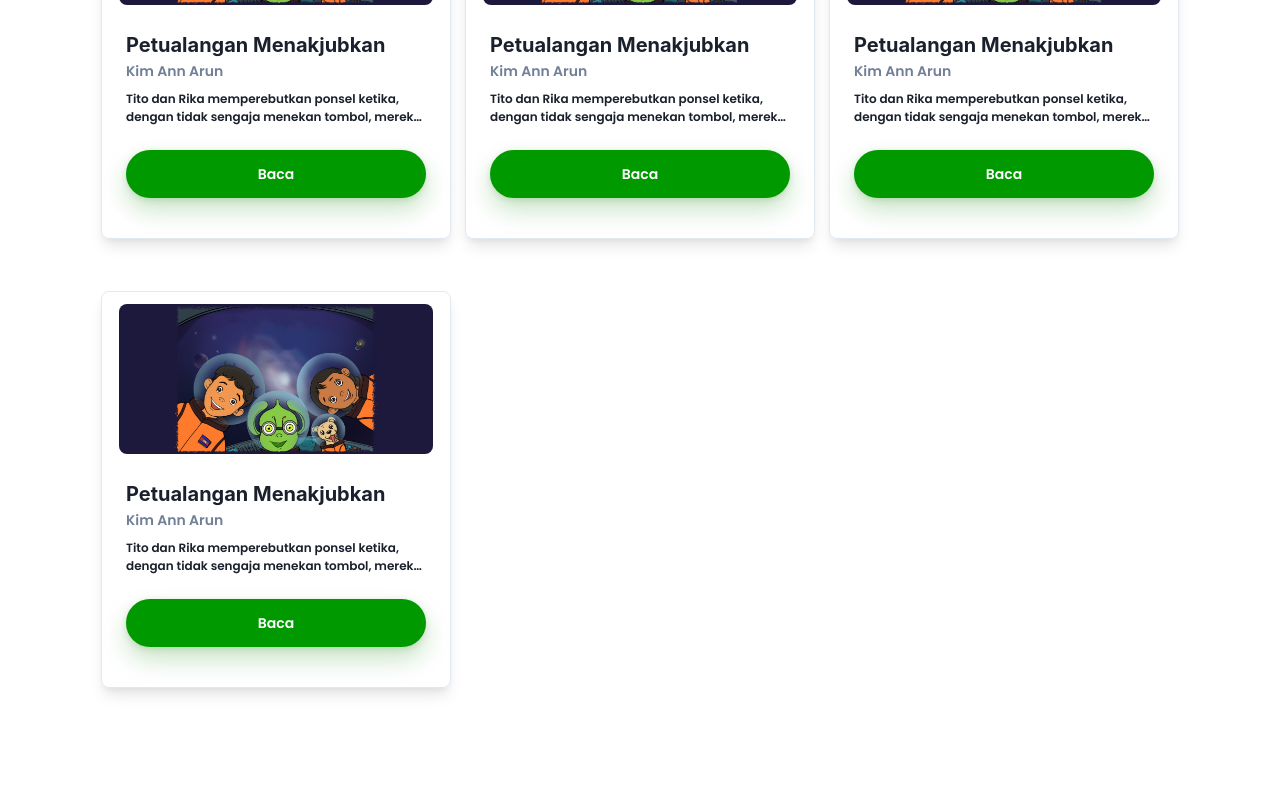
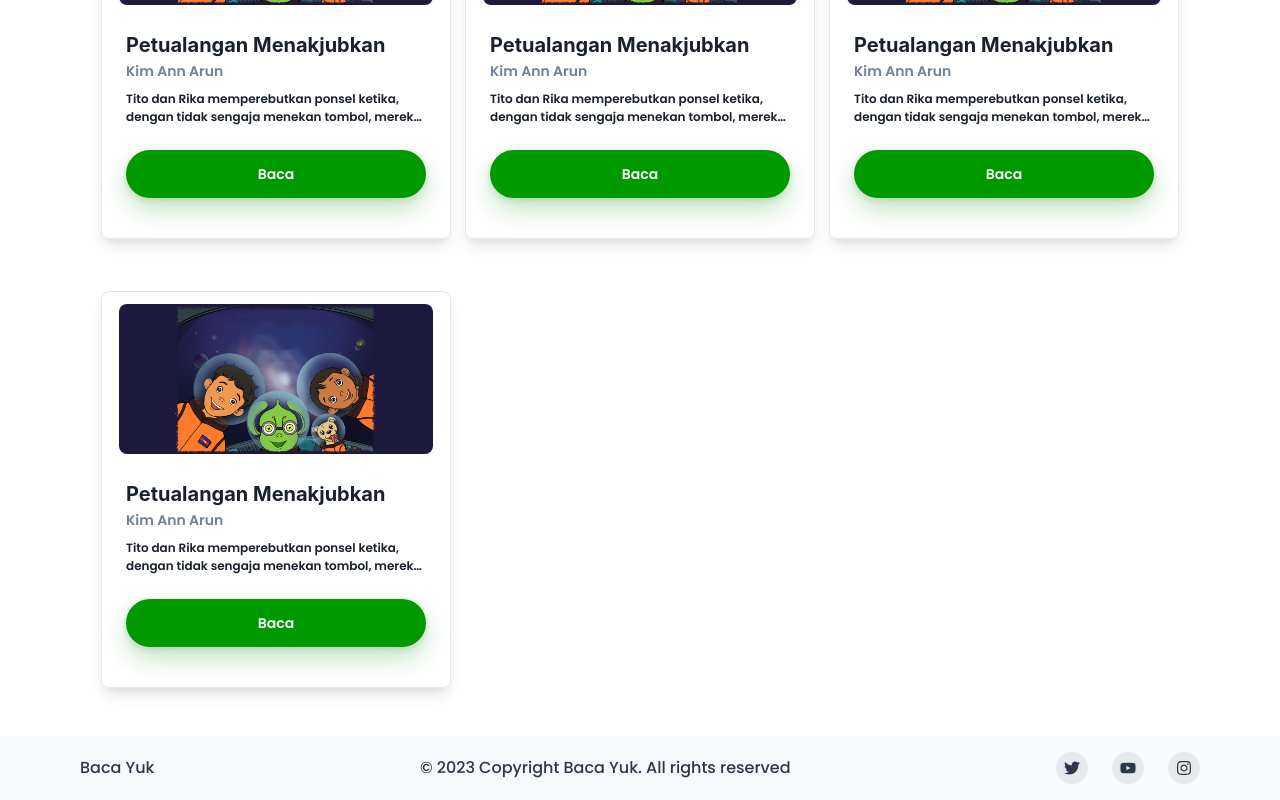
Before and after one commit to naufaltq/baca-yuk, a React (Create React App) app: page /read/adventure in a window 1280 px wide. Shown: the part 920-1720 px from the top of the page. Before the commit the page ends 1656 px from the top, so only its background shows below. Built offline with nearby package versions, Linux system fonts and the light colour scheme; a web font is replaced by a local one.

Commit message:
create footer and scrollup components

```diff
--- /dev/null
+++ b/src/components/ScrollToTop/index.css
@@ -0,0 +1,15 @@
+.btn-up{
+    position: fixed;
+    bottom: 80px;
+    right: 50px;
+    font-size: 40px;
+    color: #009900;
+}
+
+@media screen and (max-width: 960px){
+    .btn-up{
+        position: fixed;
+        bottom: 155px;
+        right: 20px;
+    }
+}
--- /dev/null
+++ b/src/components/ScrollToTop/index.tsx
@@ -0,0 +1,38 @@
+import {useEffect, useState} from "react";
+import  "./index.css"
+import { FaArrowAltCircleUp} from 'react-icons/fa';
+
+const ScrollToTop = () => {
+
+  const [scrollToTopButton, setScrollToTopButton] = useState(false);
+
+  useEffect(() => {
+    window.addEventListener('scroll', () => {
+      if (window.scrollY > 100) {
+        setScrollToTopButton(true)
+      } else {
+        setScrollToTopButton(false)
+      }
+    })
+  }, [])
+
+  const scrollUp = () =>{
+    window.scrollTo({
+      top:0,
+      behavior: 'smooth'
+    })
+  }
+
+
+  return (
+    <div>
+      {scrollToTopButton && (
+        <button className='btn-up' onClick={scrollUp}>
+          <FaArrowAltCircleUp/>
+        </button>
+      )}
+    </div>
+  )
+}
+
+export default ScrollToTop;
--- /dev/null
+++ b/src/components/footer/index.tsx
@@ -0,0 +1,83 @@
+import {
+    Box,
+    chakra,
+    Container,
+    Stack,
+    Text,
+    useColorModeValue,
+    VisuallyHidden,
+  } from '@chakra-ui/react';
+  import { FaInstagram, FaTwitter, FaYoutube } from 'react-icons/fa';
+  import { ReactNode } from 'react';
+
+  const Logo = (props: any) => {
+    return (
+      <div>
+        <h1>Baca Yuk</h1>
+      </div>
+    );
+  };
+
+  const SocialButton = ({
+    children,
+    label,
+    href,
+  }: {
+    children: ReactNode;
+    label: string;
+    href: string;
+  }) => {
+    return (
+      <chakra.button
+        bg={useColorModeValue('blackAlpha.100', 'whiteAlpha.100')}
+        rounded={'full'}
+        w={8}
+        h={8}
+        cursor={'pointer'}
+        as={'a'}
+        href={href}
+        display={'inline-flex'}
+        alignItems={'center'}
+        justifyContent={'center'}
+        transition={'background 0.3s ease'}
+        _hover={{
+          bg: useColorModeValue('blackAlpha.200', 'whiteAlpha.200'),
+        }}>
+        <VisuallyHidden>{label}</VisuallyHidden>
+        {children}
+      </chakra.button>
+    );
+  };
+
+  const Footer = () =>  {
+    return (
+      <Box
+        bg={useColorModeValue('gray.50', 'gray.900')}
+        color={useColorModeValue('gray.700', 'gray.200')}>
+        <Container
+          as={Stack}
+          maxW={'6xl'}
+          py={4}
+          direction={{ base: 'column', md: 'row' }}
+          spacing={4}
+          justify={{ base: 'center', md: 'space-between' }}
+          align={{ base: 'center', md: 'center' }}>
+          <Logo />
+          <Text>© 2023 Copyright Baca Yuk. All rights reserved</Text>
+          <Stack direction={'row'} spacing={6}>
+            <SocialButton label={'Twitter'} href={'#'}>
+              <FaTwitter />
+            </SocialButton>
+            <SocialButton label={'YouTube'} href={'#'}>
+              <FaYoutube />
+            </SocialButton>
+            <SocialButton label={'Instagram'} href={'#'}>
+              <FaInstagram />
+            </SocialButton>
+          </Stack>
+        </Container>
+      </Box>
+    );
+  }
+
+  export default Footer;
--- a/src/router/index.tsx
+++ b/src/router/index.tsx
@@ -9,6 +9,8 @@
 import Nature from "../pages/read/nature";
 import BookContent from "../components/books/content";
 import NotFound404 from "../pages/404";
+import Footer from "../components/footer";
+import ScrollToTop from "../components/ScrollToTop";
 
 const AppRouter = () => {
     return (
@@ -36,6 +38,8 @@
                     <Route path="*" element={<NotFound404/>}></Route>
                 </Route>
             </Routes>
+            <ScrollToTop/>
+            <Footer/>
         </Router>
     )
 }
```
